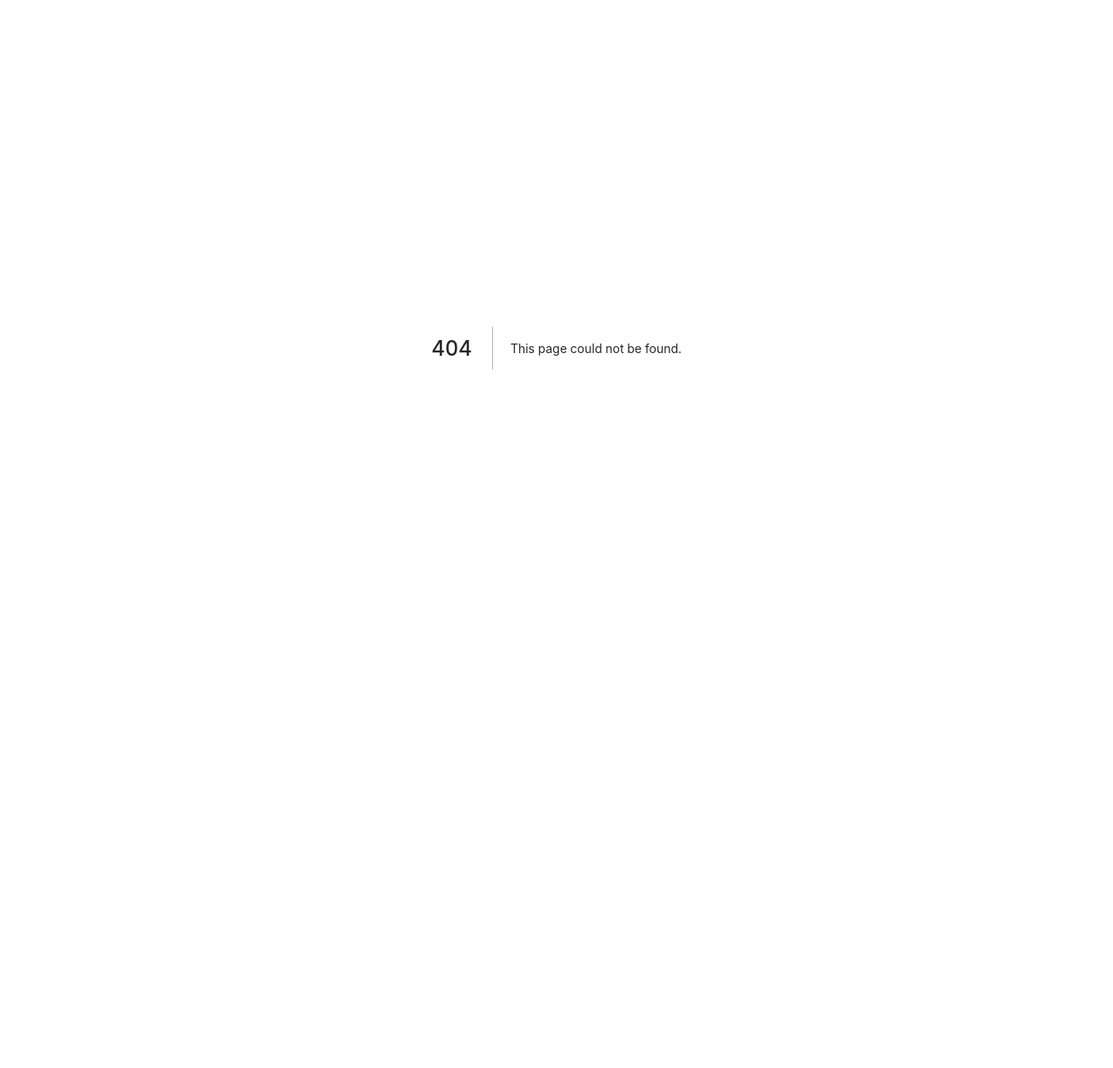
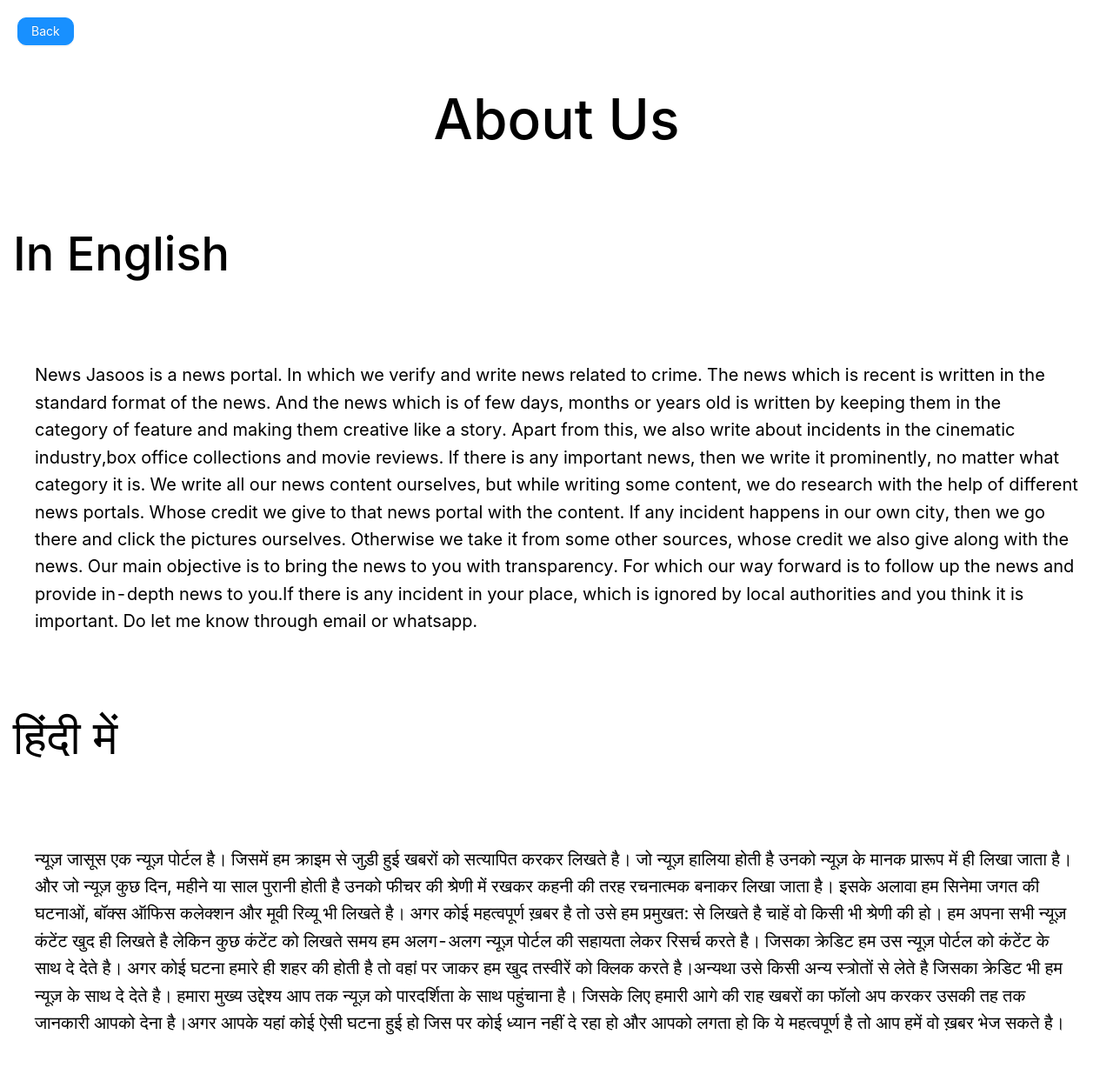
Before and after one commit to anrag/news-jasoos, a Next.js app: page /aboutus in a window 1280 px wide. Before the commit this address had no page. Shown: the top 1228 px of the page at 87% size. Before the commit the page ends 800 px from the top, so only its background shows below. Built offline with nearby package versions, Linux system fonts and the light colour scheme.

Commit message:
fix for more

```diff
--- a/components/SideNavbar.js
+++ b/components/SideNavbar.js
@@ -1,9 +1,8 @@
 import React from "react";
-import { GiHamburgerMenu, GiAk47U } from "react-icons/gi";
-import { FcContacts } from "react-icons/fc";
+import { GiHamburgerMenu } from "react-icons/gi";
 import { Disclosure } from "@headlessui/react";
-import { MdOutlineSettings, MdSportsCricket } from "react-icons/md";
-import { BiCameraMovie } from "react-icons/bi";
+import { MdOutlineSettings } from "react-icons/md";
+import Link from "next/link";
 
 function SideNavbar() {
   return (
@@ -17,28 +16,30 @@ function SideNavbar() {
         </Disclosure.Button>
         <div className="bg-white dark:bg-slate-800 p-6 w-1/1 h-screen bg-white z-20 fixed top-0 -left-96 lg:left-0 lg:w-60  peer-focus:left-0 peer:transition ease-out delay-150 duration-200">
           <div className="flex flex-col justify-start item-center">
+            <Link href={"/"} passHref>
               <h1 className="text-base text-black dark:text-slate-100 text-center cursor-pointer font-bold text-blue-900 border-b border-gray-100 pb-4 w-full">
                 News Jasoos
               </h1>
-            <div className=" my-4 border-b border-gray-100 pb-4">
-              <div className="flex mb-2 justify-start items-center gap-4 pl-5 hover:bg-gray-900 p-2 rounded-md group cursor-pointer hover:shadow-lg m-auto">
+            </Link>
+            {/* <div className=" my-4 border-b border-gray-100 pb-4"> */}
+            {/* <div className="flex mb-2 justify-start items-center gap-4 pl-5 hover:bg-gray-900 p-2 rounded-md group cursor-pointer hover:shadow-lg m-auto">
                 <GiAk47U className="text-black dark:text-slate-100 text-2xl text-gray-600 group-hover:text-white " />
                 <h3 className="text-base text-black dark:text-slate-100 text-gray-800 group-hover:text-white font-semibold ">
                   Crime
                 </h3>
-              </div>
-              <div className="flex  mb-2 justify-start items-center gap-4 pl-5 hover:bg-gray-900 p-2 rounded-md group cursor-pointer hover:shadow-lg m-auto">
+              </div> */}
+            {/* <div className="flex  mb-2 justify-start items-center gap-4 pl-5 hover:bg-gray-900 p-2 rounded-md group cursor-pointer hover:shadow-lg m-auto">
                 <BiCameraMovie className="text-black dark:text-slate-100 text-2xl text-gray-600 group-hover:text-white " />
                 <h3 className="text-base text-black dark:text-slate-100 text-gray-800 group-hover:text-white font-semibold ">
                   Movie
                 </h3>
-              </div>
-              <div className="flex  mb-2 justify-start items-center gap-4 pl-5 hover:bg-gray-900 p-2 rounded-md group cursor-pointer hover:shadow-lg m-auto">
+              </div> */}
+            {/* <div className="flex  mb-2 justify-start items-center gap-4 pl-5 hover:bg-gray-900 p-2 rounded-md group cursor-pointer hover:shadow-lg m-auto">
                 <MdSportsCricket className="text-black dark:text-slate-100 text-2xl text-gray-600 group-hover:text-white " />
                 <h3 className="text-base text-black dark:text-slate-100 text-gray-800 group-hover:text-white font-semibold ">
                   Sports
                 </h3>
-              </div>
+              </div> */}
             {/* <div className="flex  mb-2 justify-start items-center gap-4 pl-5 hover:bg-gray-900 p-2 rounded-md group cursor-pointer hover:shadow-lg m-auto">
                 <MdOutlineAnalytics className="text-2xl text-gray-600 group-hover:text-white " />
                 <h3 className="text-base text-gray-800 group-hover:text-white font-semibold ">
@@ -57,22 +58,24 @@ function SideNavbar() {
                   Integration
                 </h3>
               </div> */}
-            </div>
+            {/* </div> */}
             {/* setting  */}
             <div className=" my-4 border-b border-gray-100 pb-4">
+              <Link href={"/aboutus"} passHref>
                 <div className="flex mb-2 justify-start items-center gap-4 pl-5 hover:bg-gray-900 p-2 rounded-md group cursor-pointer hover:shadow-lg m-auto">
                   <MdOutlineSettings className="text-black dark:text-slate-100 text-2xl text-gray-600 group-hover:text-white " />
                   <h3 className="text-black dark:text-slate-100 text-base text-gray-800 group-hover:text-white font-semibold ">
                     About Us
                   </h3>
                 </div>
+              </Link>
 
-              <div className="flex mb-2 justify-start items-center gap-4 pl-5 hover:bg-gray-900 p-2 rounded-md group cursor-pointer hover:shadow-lg m-auto">
+              {/* <div className="flex mb-2 justify-start items-center gap-4 pl-5 hover:bg-gray-900 p-2 rounded-md group cursor-pointer hover:shadow-lg m-auto">
                 <FcContacts className="text-black dark:text-slate-100 text-2xl text-gray-600 group-hover:text-white " />
                 <h3 className="text-black dark:text-slate-100 text-base text-gray-800 group-hover:text-white font-semibold ">
                   Contact Us
                 </h3>
-              </div>
+              </div> */}
             </div>
             {/* logout */}
             {/* <div className=" my-4">
--- /dev/null
+++ b/pages/aboutus.js
@@ -0,0 +1,92 @@
+import { Button } from "antd";
+import Link from "next/link";
+import SideNavbar from "../components/SideNavbar";
+
+const AboutUs = () => {
+  return (
+    <div className="bg-white dark:bg-slate-800 flex flex-col content-center">
+      <div className="flex  sticky top-0 z-50">
+        <div className="basis-1/2 p-5">
+          <Link href={"/"} passHref>
+            <Button
+              style={{ borderRadius: 10 }}
+              type="primary"
+              title="Back"
+              href="/"
+            >
+              Back
+            </Button>
+          </Link>
+        </div>
+        <div>
+          <SideNavbar />
+        </div>
+      </div>
+      <h1
+        style={{ fontSize: 64, fontWeight: 500, alignSelf: "center" }}
+        className="text-black dark:text-slate-100"
+      >
+        About Us
+      </h1>
+
+      <h1
+        style={{ fontSize: 54, fontWeight: 500 }}
+        className="text-black dark:text-slate-100"
+      >
+        In English
+      </h1>
+      <p
+        style={{ fontSize: 20 }}
+        className="p-10 text-black dark:text-slate-100"
+      >
+        News Jasoos is a news portal. In which we verify and write news related
+        to crime. The news which is recent is written in the standard format of
+        the news. And the news which is of few days, months or years old is
+        written by keeping them in the category of feature and making them
+        creative like a story. Apart from this, we also write about incidents in
+        the cinematic industry,box office collections and movie reviews. If
+        there is any important news, then we write it prominently, no matter
+        what category it is. We write all our news content ourselves, but while
+        writing some content, we do research with the help of different news
+        portals. Whose credit we give to that news portal with the content. If
+        any incident happens in our own city, then we go there and click the
+        pictures ourselves. Otherwise we take it from some other sources, whose
+        credit we also give along with the news. Our main objective is to bring
+        the news to you with transparency. For which our way forward is to
+        follow up the news and provide in-depth news to you.If there is any
+        incident in your place, which is ignored by local authorities and you
+        think it is important. Do let me know through email or whatsapp.
+      </p>
+
+      <h1
+        style={{ fontSize: 54, fontWeight: 500 }}
+        className="text-black dark:text-slate-100"
+      >
+        हिंदी में
+      </h1>
+      <div
+        style={{ fontSize: 20 }}
+        className="p-10 text-black dark:text-slate-100"
+      >
+        न्यूज़ जासूस एक न्यूज़ पोर्टल है। जिसमें हम क्राइम से जुड़ी हुई खबरों को
+        सत्यापित करकर लिखते है। जो न्यूज़ हालिया होती है उनको न्यूज़ के मानक
+        प्रारूप में ही लिखा जाता है। और जो न्यूज़ कुछ दिन, महीने या साल पुरानी
+        होती है उनको फीचर की श्रेणी में रखकर कहनी की तरह रचनात्मक बनाकर लिखा
+        जाता है। इसके अलावा हम सिनेमा जगत की घटनाओं, बॉक्स ऑफिस कलेक्शन और मूवी
+        रिव्यू भी लिखते है। अगर कोई महत्वपूर्ण ख़बर है तो उसे हम प्रमुखत: से
+        लिखते है चाहें वो किसी भी श्रेणी की हो। हम अपना सभी न्यूज़ कंटेंट खुद ही
+        लिखते है लेकिन कुछ कंटेंट को लिखते समय हम अलग-अलग न्यूज़ पोर्टल की
+        सहायता लेकर रिसर्च करते है। जिसका क्रेडिट हम उस न्यूज़ पोर्टल को कंटेंट
+        के साथ दे देते है। अगर कोई घटना हमारे ही शहर की होती है तो वहां पर जाकर
+        हम खुद तस्वीरें को क्लिक करते है।अन्यथा उसे किसी अन्य स्त्रोतों से लेते
+        है जिसका क्रेडिट भी हम न्यूज़ के साथ दे देते है। हमारा मुख्य उद्देश्य आप
+        तक न्यूज़ को पारदर्शिता के साथ पहुंचाना है। जिसके लिए हमारी आगे की राह
+        खबरों का फॉलो अप करकर उसकी तह तक जानकारी आपको देना है।अगर आपके यहां कोई
+        ऐसी घटना हुई हो जिस पर कोई ध्यान नहीं दे रहा हो और आपको लगता हो कि ये
+        महत्वपूर्ण है तो आप हमें वो ख़बर भेज सकते है।
+      </div>
+    </div>
+  );
+};
+
+export default AboutUs;
--- a/pages/index.js
+++ b/pages/index.js
@@ -113,8 +113,8 @@ export default function Home() {
                 )}
               </Link>
               <div className="p-5">
-                <Tag color="magenta">अवनीश चौधरी</Tag>
-                <Tag color="magenta">
+                <Tag color="gold">अवनीश चौधरी</Tag>
+                <Tag color="black">
                   {moment(new Date(parseInt(e?.createdAt)).toString()).format(
                     "DD/MM/YY hh:mm A"
                   )}
```
Lines whose indentation alone changed are shown as unchanged.
